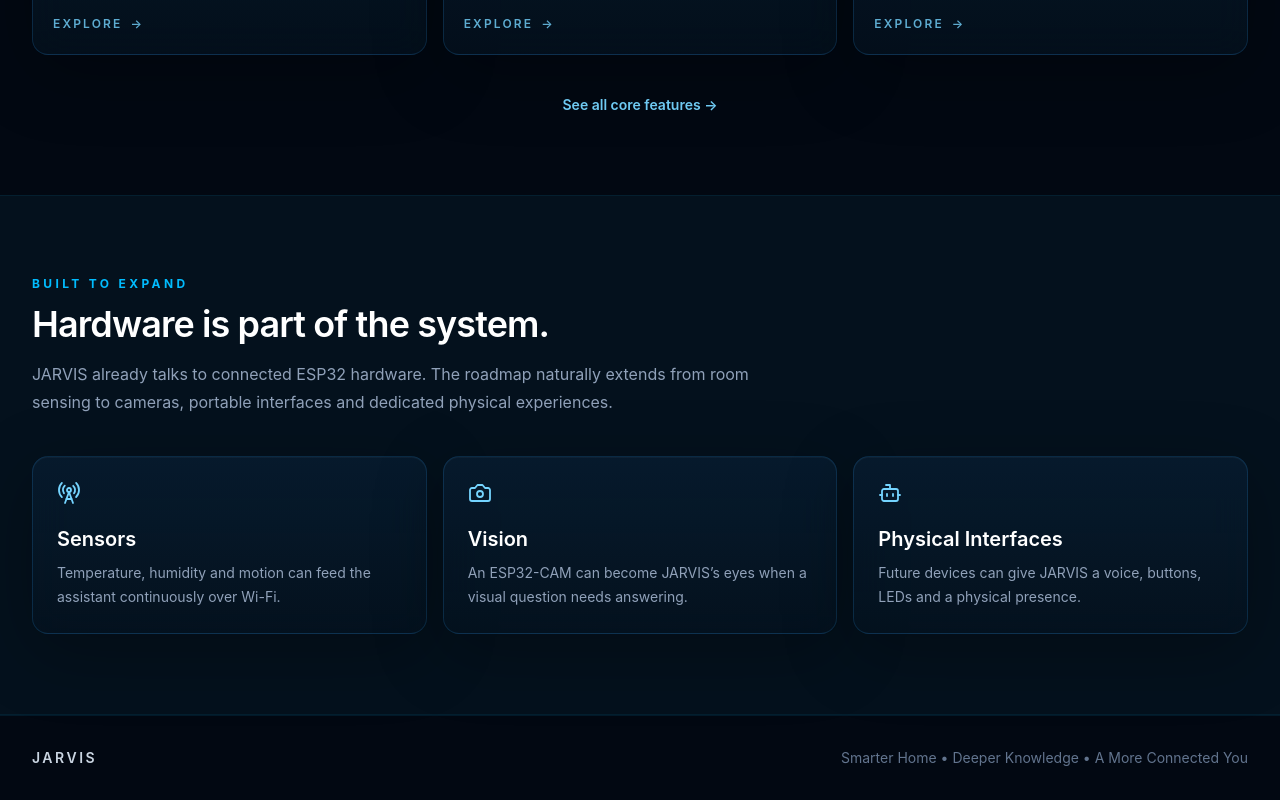
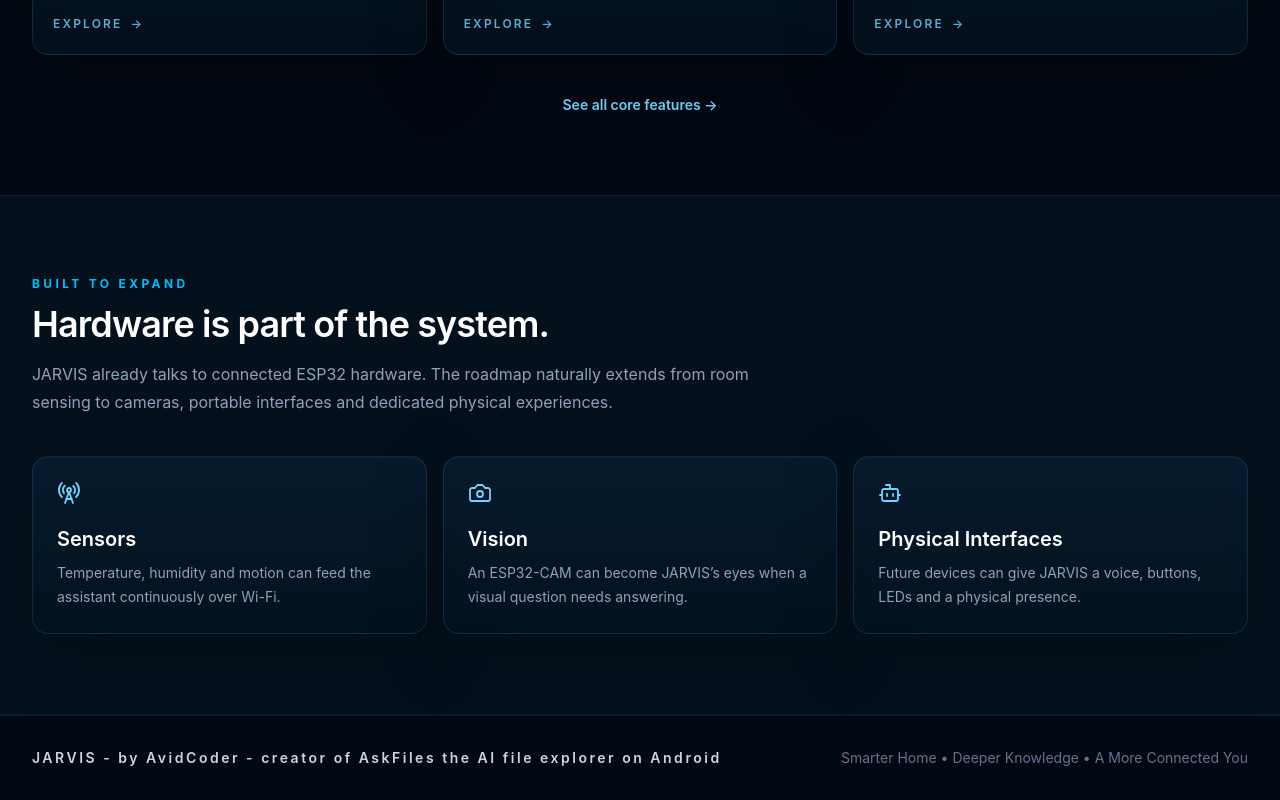
Before and after one commit to uqurreshi34-dev/jarvis-website, a React (Vite) app: page / in a window 1280 px wide. Shown: the part 1522-2322 px from the top of the page. Built offline with nearby package versions, Linux system fonts and the light colour scheme; the HTML template or start-up script is replaced by a standard one.

Commit message:
chore: update footer to include avidcoder, creator of AskFiles

```diff
--- a/src/components/Footer.tsx
+++ b/src/components/Footer.tsx
@@ -2,7 +2,7 @@
   return (
     <footer className="border-t border-sky-400/10 px-4 py-8 sm:px-6 lg:px-8">
       <div className="mx-auto flex max-w-7xl flex-col gap-3 text-sm text-slate-500 sm:flex-row sm:items-center sm:justify-between">
-        <span className="font-semibold tracking-[.18em] text-slate-300">JARVIS</span>
+        <span className="font-semibold tracking-[.18em] text-slate-300">JARVIS - by AvidCoder - creator of AskFiles the AI file explorer on Android</span>
         <span>Smarter Home • Deeper Knowledge • A More Connected You</span>
       </div>
     </footer>
```
